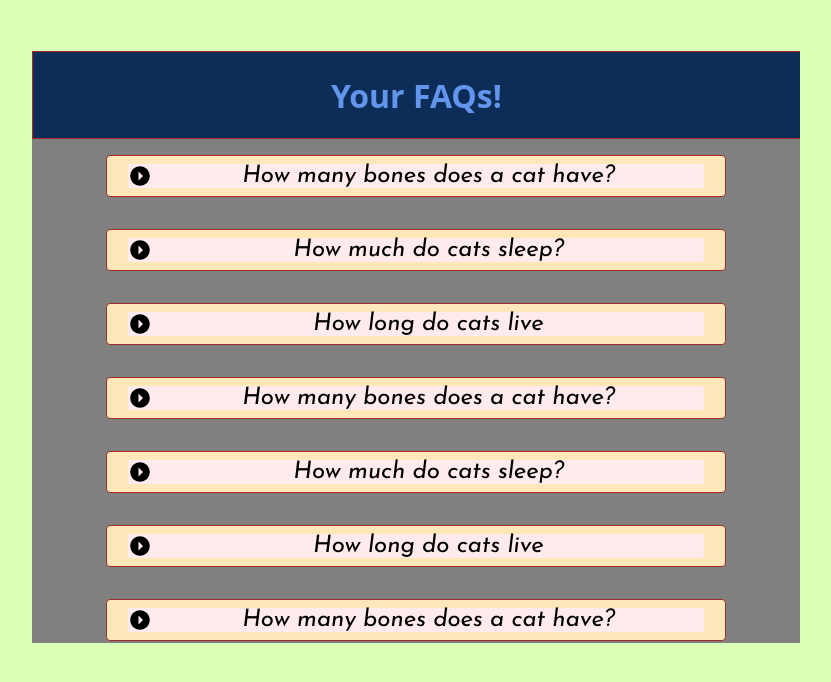
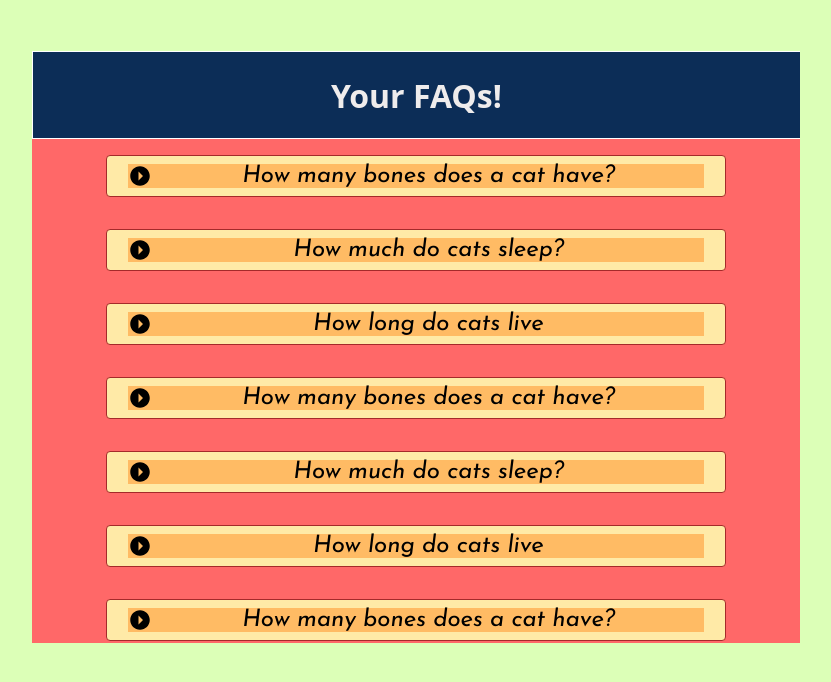
Before and after one commit to whoameyelife/cuddly-octo-eureka, a React (Create React App) app: page / in a window 1280 px wide. Shown: the top 682 px of the page, without its empty margins (198-1029 px from the left). Built offline with nearby package versions, Linux system fonts and the light colour scheme; a web font is replaced by a local one.

Commit message:
COE-101 Added colors to FAQ component

```diff
--- a/src/components/FAQ/styles.js
+++ b/src/components/FAQ/styles.js
@@ -5,15 +5,15 @@ export const FAQContainer = styled.div`
     flex-direction: column;
     justify-content: space-evenly;
     align-items: center;
-    background: grey;
+    background: #FF6868;
     & .faq-heading {
         width: 99.8%;
         background: #0C2D57;
-        border: 1px solid brown;
+        border: 1px solid white;
         position: sticky;
         top:0;
         font-family: 'Rubik Glitch Pop', system-ui;
-        color: cornflowerblue;
+        color: #EFECEC;
         font-size: medium;
     }
 `;
@@ -23,7 +23,7 @@ export const FAQCard = styled.div`
     flex-direction: column;
     align-items: flex-start;
     border: 1px solid brown;
-    background: #ffe7b9;
+    background: #FFEAA7;
     border-radius: 4px;
     padding-inline: 21px;
     padding-block: 8px;
@@ -32,7 +32,7 @@ export const FAQCard = styled.div`
     & .faq-question {
         display: flex;
         width: 100%;
-        background: #ffebeb;
+        background: #FFBB64;
         font-family: 'Josefin Sans', sans-serif;
         font-size: 24px;
         p {
@@ -42,6 +42,7 @@ export const FAQCard = styled.div`
         & .arrow-icon {
             display: flex;
             align-items: center;
+            cursor: pointer;
         }
     }
 `;
@@ -49,11 +50,11 @@ export const FAQCard = styled.div`
 export const FAQAnswerWrapper = styled.div`
     display: flex;
     align-self: flex-start;
-    background: #afeefa;
+    background: #FFEAA7;
     width: 100%;
     & .faq-answer {
         width: 100%;
         font-family: 'PT Sans Narrow', sans-serif;
-        font-size: 18px;
+        font-size: 20px;
     }
 `;
```
